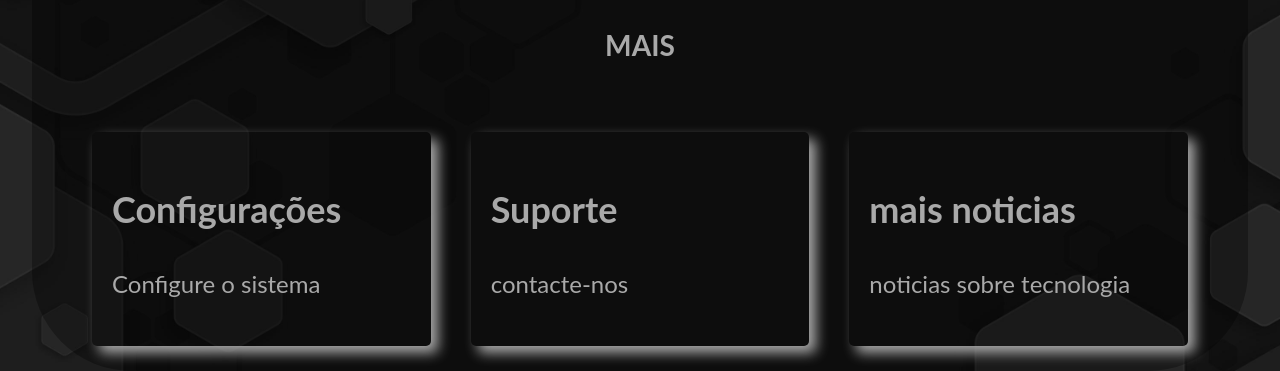
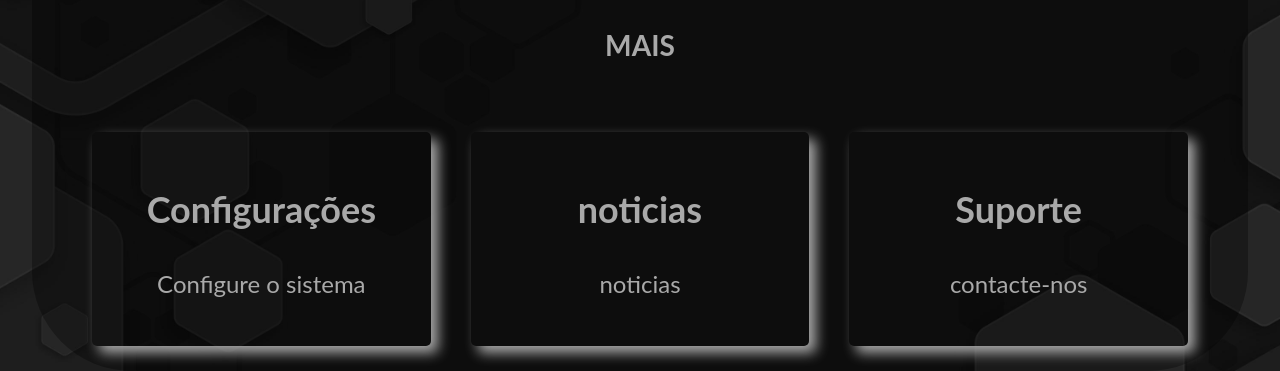
Before and after one commit to Eduardo-fv/Eduardo-fv.github.io, a plain HTML site: page index.html in a window 1280 px wide. Shown: the part 1811-2182 px from the top of the page. Drawn offline with Linux system fonts and the light colour scheme.

Commit message:
Alteração dos cards

```diff
--- a/index.html
+++ b/index.html
@@ -35,12 +35,12 @@
                 <p>Configure o sistema</p>
             </div>
             <div class="Card2">
+                <h2>noticias</h2>
+                <p>noticias</p>
+            </div>
+            <div class="Card3">
                 <h2>Suporte</h2>
                 <p>contacte-nos</p>
-            </div>
-            <div class="Card3">
-                <h2>mais noticias</h2>
-                <p>noticias sobre tecnologia</p>
             </div>
         </div>
 
--- a/style.css
+++ b/style.css
@@ -66,6 +66,7 @@ iframe{
     display: flex;
     align-items: center;
     justify-content: center;
+    text-align: center;
 }
 .card1, .card2, .card3 {
     border-radius: 5px;
@@ -86,4 +87,5 @@ iframe{
 .card3:hover {
     transform: translate(-5px);
     cursor: pointer;
+
 }
```
